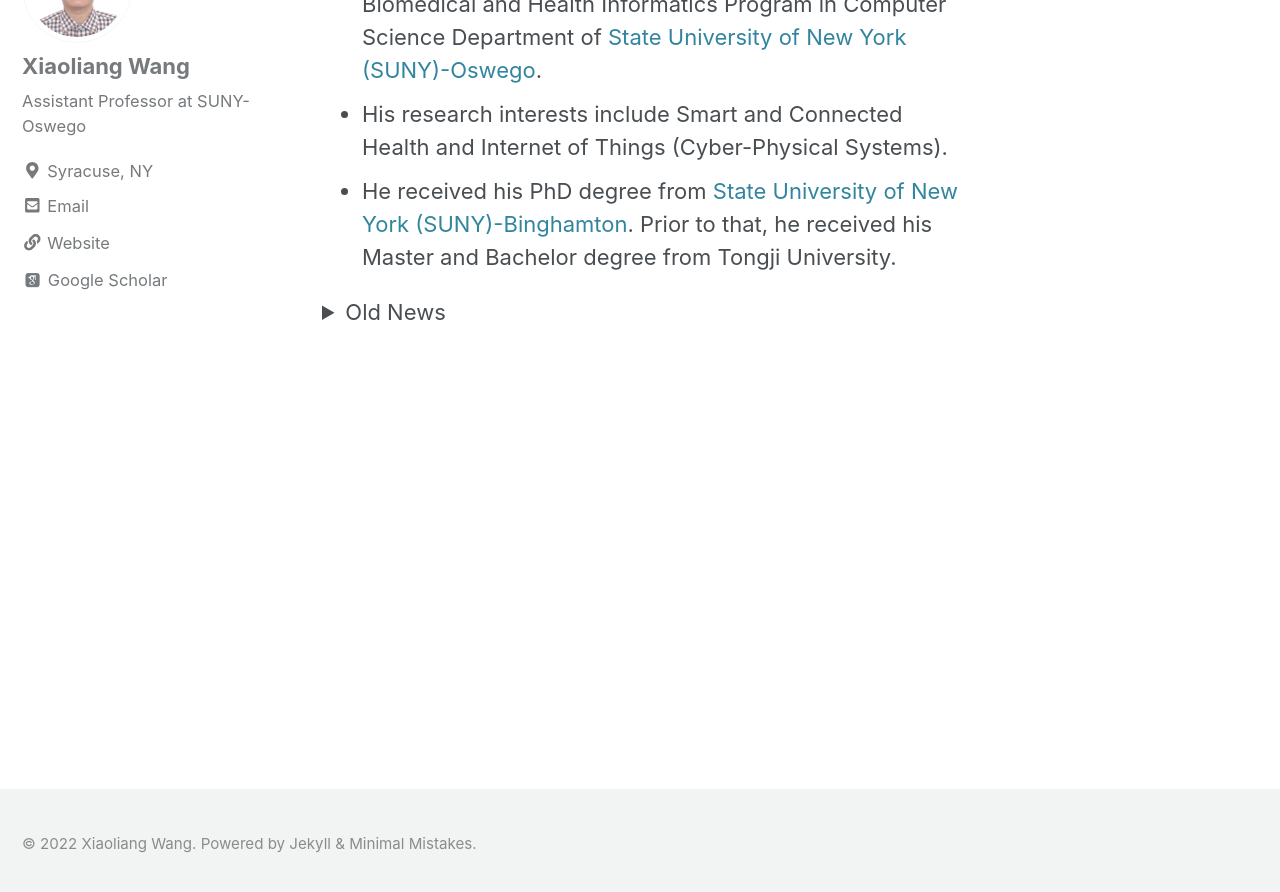
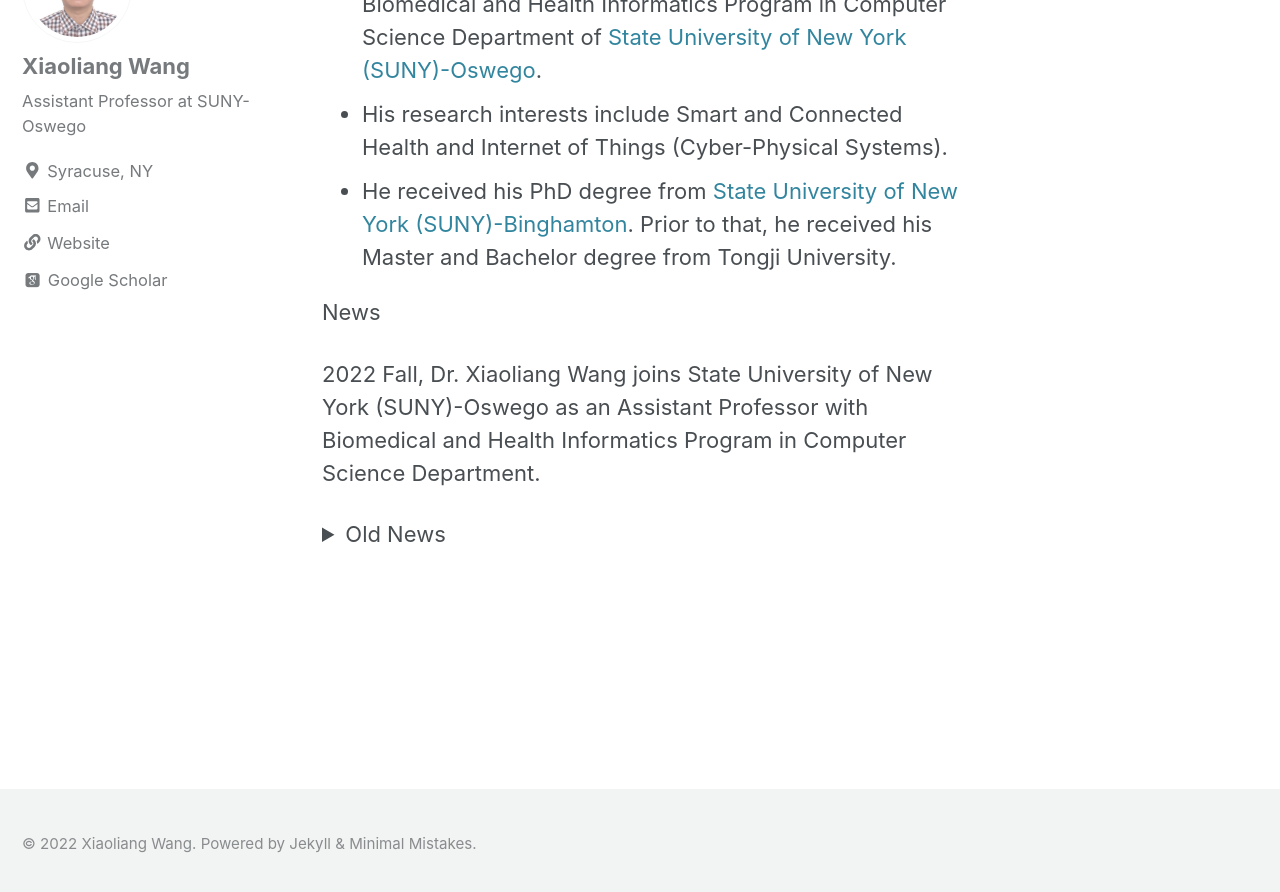
Before and after one commit to wang-xiaoliang/wang-xiaoliang.github.io, a Jekyll site: the page built from index.md, in a window 1280 px wide and 900 px high, scrolled down 178 px. Shown: the top 892 px of the window. Built offline with Jekyll 4.4.1, drawn with Linux system fonts in a browser that asks for light colours; cached includes are drawn as plain includes; nearby versions of some CDN libraries; some web fonts are replaced; our own code applies the rules of GitHub Pages for plain Markdown files; the list of posts is cut into pages by our own code; some of the changed text lies outside the part shown.

Commit message:
Update news

```diff
--- a/index.md
+++ b/index.md
@@ -13,10 +13,14 @@ author_profile: true
 * His research interests include Smart and Connected Health and Internet of Things (Cyber-Physical Systems).
 * He received his PhD degree from [State University of New York (SUNY)-Binghamton](http://www.binghamton.edu/index.php). Prior to that, he received his Master and Bachelor degree from Tongji University.
 
+News
+
+2022 Fall, Dr. Xiaoliang Wang joins State University of New York (SUNY)-Oswego as an Assistant Professor with Biomedical and Health Informatics Program in Computer Science Department.
 
 <details>
   <summary>Old News</summary>
 <br>
+August, 2022. Congratulations to Ethan Owens from Virginia Commonwealth University, who worked with Dr. Xiaoliang Wang in 2022 Summer, for winning <i>VMEC Gold Scholar Award<\i>!
 June, 2022. Dr. Xiaoliang Wang worked with the student from Virginia Microelectronics Consortium (VMEC) Scholar Program to design <i>Field-Programmable Gate Array (FPGA) Based Cyber-Physical Systems for Deep Learning</i>.&nbsp;<br><br>
 April, 2022. Dr. Xiaoliang Wang's research work on <i>Deep Learning for Image Segmentation of Cracks in Metal Additive Manufacturing</i> has been exhibited in I-DREAM4D Manufacturing Expo & Exhibition.&nbsp;<br><br>
 Dr. Xiaoliang Wang, as PI, received Innovation Fund from Commonwealth Center for Advanced Manufacturing (CCAM) to support his research in <i>Field-Programmable Gate Array (FPGA) Based Cyber-Physical Systems for Smart Manufacturing</i>.&nbsp;<br><br>
```
